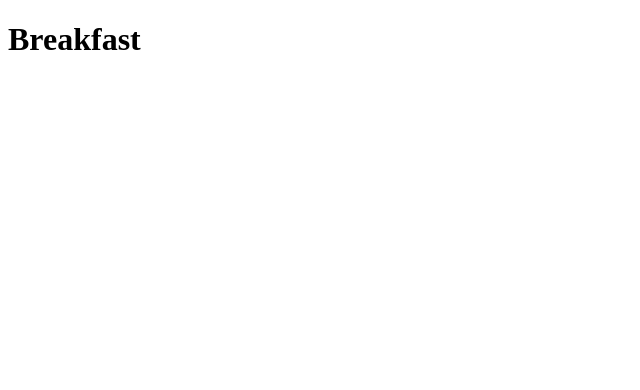
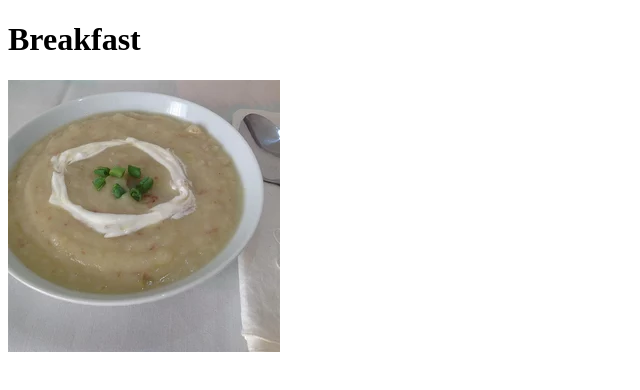
Before and after one commit to jaydromeda/odin-recipes, a plain HTML site: page recipes/breakfast.html in a window 1280 px wide. Shown: the whole page, without its empty margins (0-640 px from the left). Drawn offline with Linux system fonts and the light colour scheme.

Commit message:
adding picture

```diff
--- a/recipes/breakfast.html
+++ b/recipes/breakfast.html
@@ -8,5 +8,6 @@
 
 <body>
     <h1>Breakfast</h1>
+    <p> <img src = "breakki.webp"> </p>
 </body>
 </html>
```
Also changed, not shown: recipes/breakki.webp (added).
